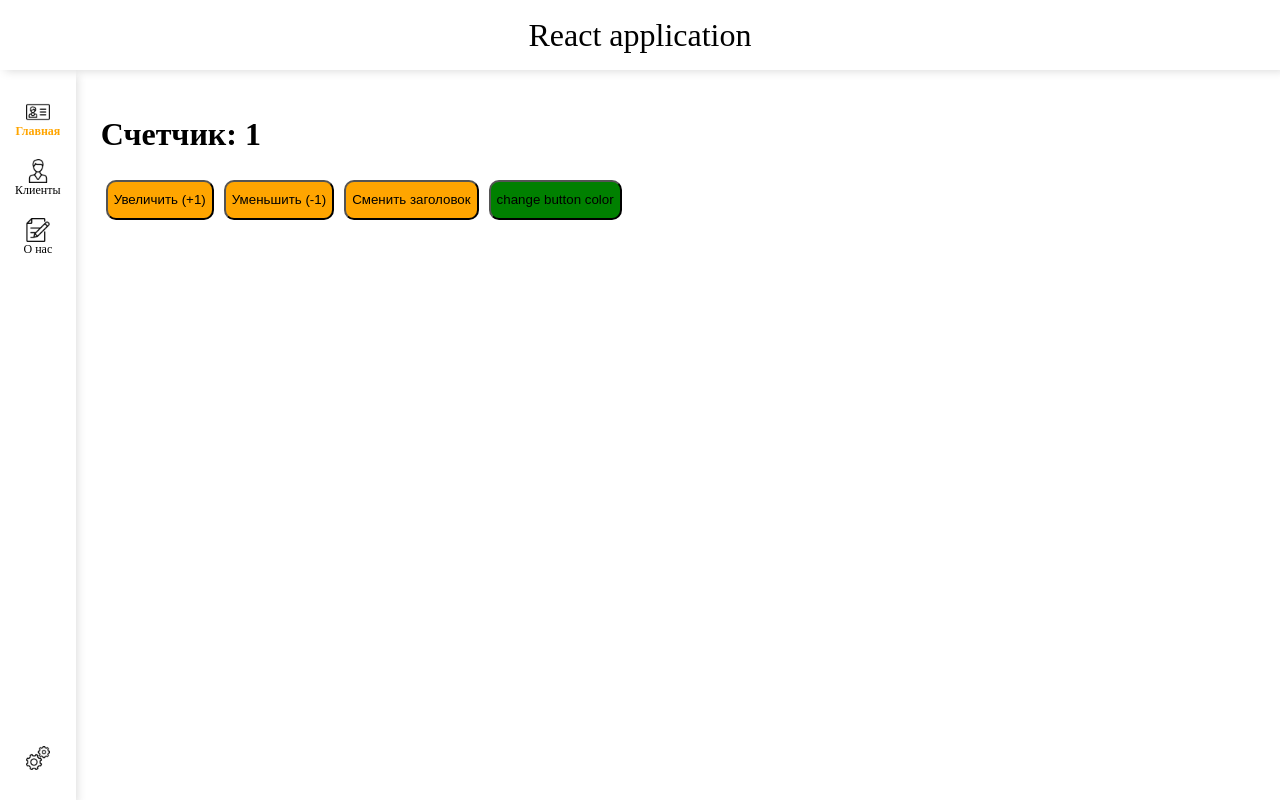
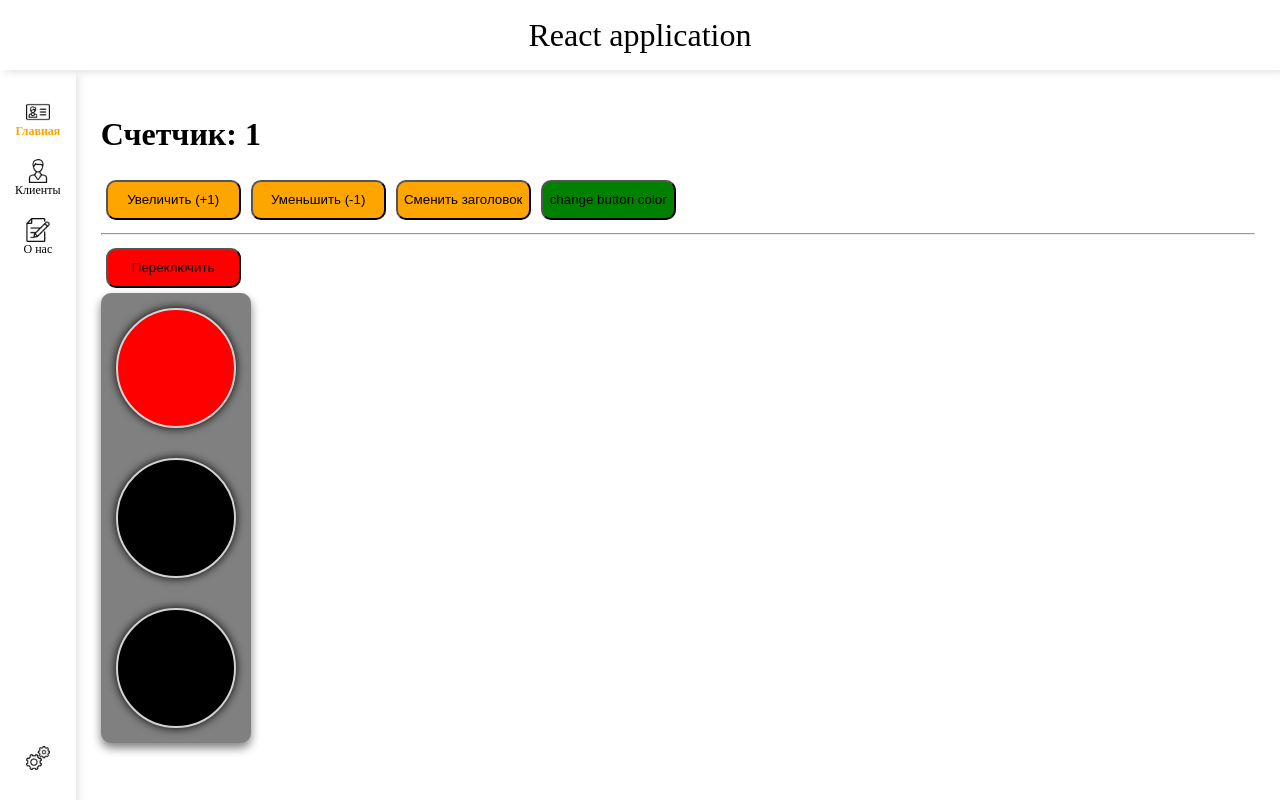
Before and after one commit to alexandrryazanov/test-project-cod, a React (Create React App) app: page / in a window 1280 px wide. Built offline with nearby package versions, Linux system fonts and the light colour scheme.

Commit message:
feat(TrafficLight): added new component

```diff
--- a/src/components/MyButton/index.js
+++ b/src/components/MyButton/index.js
@@ -2,6 +2,7 @@ import styled from "@emotion/styled";
 
 const MyButton = styled.button`
     height: 40px;
+    min-width: 135px;
     border-radius: 10px;
     background-color: ${(props) => props.color || "orange"};
     outline: none;
--- /dev/null
+++ b/src/components/TrafficLight/index.js
@@ -0,0 +1,27 @@
+import React, { useState } from "react";
+import { Light, TrafficLightWrapper } from "./units";
+import MyButton from "../MyButton";
+
+const TrafficLight = () => {
+    const [activeLight, setActiveLight] = useState(0);
+
+    return (
+        <>
+            <MyButton
+                color={"red"}
+                onClick={() =>
+                    setActiveLight(activeLight < 2 ? activeLight + 1 : 0)
+                }
+            >
+                Переключить
+            </MyButton>
+            <TrafficLightWrapper>
+                <Light color={"red"} isActive={activeLight === 0} />
+                <Light color={"yellow"} isActive={activeLight === 1} />
+                <Light color={"green"} isActive={activeLight === 2} />
+            </TrafficLightWrapper>
+        </>
+    );
+};
+
+export default TrafficLight;
--- /dev/null
+++ b/src/components/TrafficLight/units.js
@@ -0,0 +1,22 @@
+import styled from "@emotion/styled";
+
+export const TrafficLightWrapper = styled.div`
+    width: 150px;
+    height: 450px;
+    box-shadow: 0 5px 10px gray;
+    border-radius: 10px;
+    display: flex;
+    flex-direction: column;
+    justify-content: space-around;
+    align-items: center;
+    background-color: gray;
+`;
+
+export const Light = styled.div`
+    width: 120px;
+    height: 120px;
+    border-radius: 100%;
+    border: 2px solid lightgray;
+    box-shadow: 0 0 10px black;
+    background-color: ${(props) => (props.isActive ? props.color : "black")};
+`;
--- a/src/pages/Main.js
+++ b/src/pages/Main.js
@@ -1,5 +1,6 @@
 import React, { useState } from "react";
 import MyButton from "../components/MyButton";
+import TrafficLight from "../components/TrafficLight";
 
 const MainPage = () => {
     const [value, setValue] = useState(1);
@@ -7,7 +8,7 @@ const MainPage = () => {
     const [buttonColor, setButtonColor] = useState(0);
 
     return (
-        <div>
+        <>
             <h1>
                 {switcher ? "Значение" : "Счетчик"}: {value}
             </h1>
@@ -34,7 +35,9 @@ const MainPage = () => {
             >
                 change button color
             </MyButton>
-        </div>
+            <hr />
+            <TrafficLight />
+        </>
     );
 };
 
```
